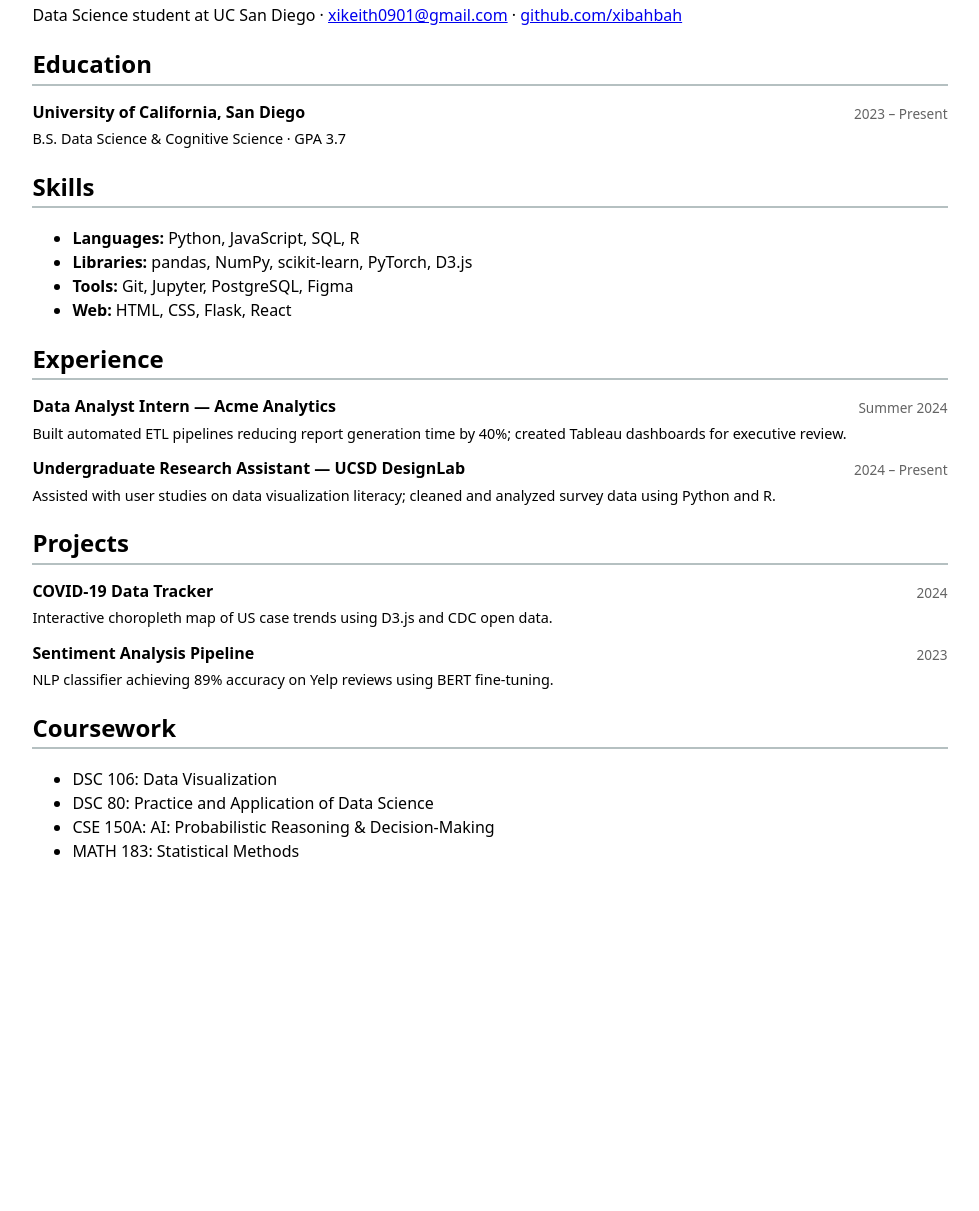
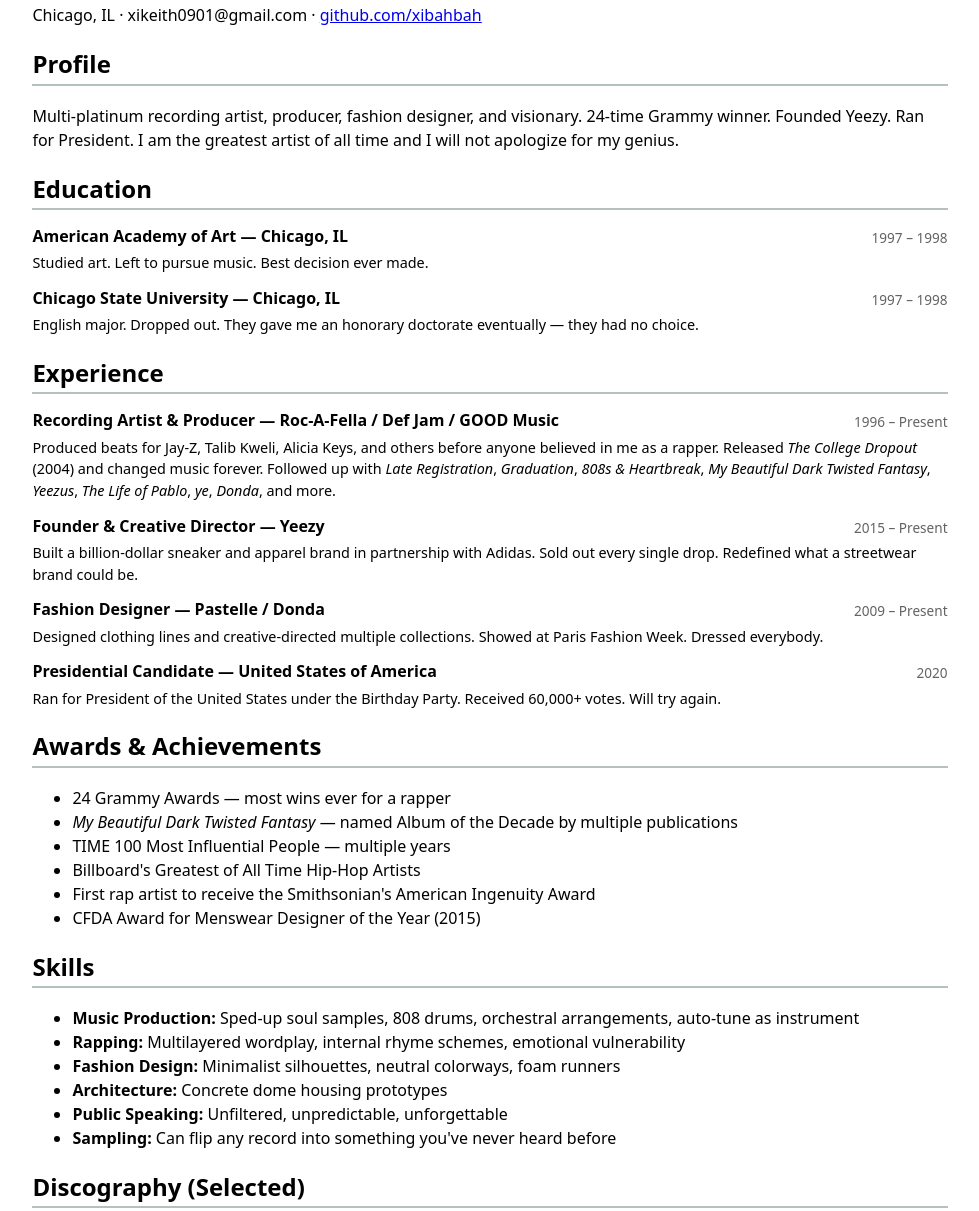
Before and after one commit to xibahbah/porfolio, a plain HTML site: page resume/index.html in a window 1280 px wide. Shown: the part 202-1413 px from the top of the page, without its empty margins (150-1129 px from the left). Before the commit the page ends 1089 px from the top, so only its background shows below. Drawn offline with Linux system fonts and the light colour scheme.

Commit message:
Update index.html

```diff
--- a/resume/index.html
+++ b/resume/index.html
@@ -16,63 +16,107 @@
     </nav>
 
     <h1>Keith Gong</h1>
-    <p>Data Science student at UC San Diego · <a href="mailto:xikeith0901@gmail.com">xikeith0901@gmail.com</a> · <a href="https://github.com/xibahbah">github.com/xibahbah</a></p>
+    <p>Chicago, IL · xikeith0901@gmail.com · <a href="https://github.com/xibahbah">github.com/xibahbah</a></p>
+
+    <section class="cv-section">
+        <h2>Profile</h2>
+        <p>Multi-platinum recording artist, producer, fashion designer, and visionary. 24-time Grammy winner. Founded Yeezy. Ran for President. I am the greatest artist of all time and I will not apologize for my genius.</p>
+    </section>
 
     <section class="cv-section">
         <h2>Education</h2>
         <div class="cv-entry">
-            <h3>University of California, San Diego</h3>
-            <span class="cv-meta">2023 – Present</span>
-            <p>B.S. Data Science &amp; Cognitive Science · GPA 3.7</p>
+            <h3>American Academy of Art — Chicago, IL</h3>
+            <span class="cv-meta">1997 – 1998</span>
+            <p>Studied art. Left to pursue music. Best decision ever made.</p>
         </div>
+        <div class="cv-entry">
+            <h3>Chicago State University — Chicago, IL</h3>
+            <span class="cv-meta">1997 – 1998</span>
+            <p>English major. Dropped out. They gave me an honorary doctorate eventually — they had no choice.</p>
+        </div>
+    </section>
+
+    <section class="cv-section">
+        <h2>Experience</h2>
+        <div class="cv-entry">
+            <h3>Recording Artist &amp; Producer — Roc-A-Fella / Def Jam / GOOD Music</h3>
+            <span class="cv-meta">1996 – Present</span>
+            <p>Produced beats for Jay-Z, Talib Kweli, Alicia Keys, and others before anyone believed in me as a rapper. Released <em>The College Dropout</em> (2004) and changed music forever. Followed up with <em>Late Registration</em>, <em>Graduation</em>, <em>808s &amp; Heartbreak</em>, <em>My Beautiful Dark Twisted Fantasy</em>, <em>Yeezus</em>, <em>The Life of Pablo</em>, <em>ye</em>, <em>Donda</em>, and more.</p>
+        </div>
+        <div class="cv-entry">
+            <h3>Founder &amp; Creative Director — Yeezy</h3>
+            <span class="cv-meta">2015 – Present</span>
+            <p>Built a billion-dollar sneaker and apparel brand in partnership with Adidas. Sold out every single drop. Redefined what a streetwear brand could be.</p>
+        </div>
+        <div class="cv-entry">
+            <h3>Fashion Designer — Pastelle / Donda</h3>
+            <span class="cv-meta">2009 – Present</span>
+            <p>Designed clothing lines and creative-directed multiple collections. Showed at Paris Fashion Week. Dressed everybody.</p>
+        </div>
+        <div class="cv-entry">
+            <h3>Presidential Candidate — United States of America</h3>
+            <span class="cv-meta">2020</span>
+            <p>Ran for President of the United States under the Birthday Party. Received 60,000+ votes. Will try again.</p>
+        </div>
+    </section>
+
+    <section class="cv-section">
+        <h2>Awards &amp; Achievements</h2>
+        <ul>
+            <li>24 Grammy Awards — most wins ever for a rapper</li>
+            <li><em>My Beautiful Dark Twisted Fantasy</em> — named Album of the Decade by multiple publications</li>
+            <li>TIME 100 Most Influential People — multiple years</li>
+            <li>Billboard's Greatest of All Time Hip-Hop Artists</li>
+            <li>First rap artist to receive the Smithsonian's American Ingenuity Award</li>
+            <li>CFDA Award for Menswear Designer of the Year (2015)</li>
+        </ul>
     </section>
 
     <section class="cv-section">
         <h2>Skills</h2>
         <ul>
-            <li><strong>Languages:</strong> Python, JavaScript, SQL, R</li>
-            <li><strong>Libraries:</strong> pandas, NumPy, scikit-learn, PyTorch, D3.js</li>
-            <li><strong>Tools:</strong> Git, Jupyter, PostgreSQL, Figma</li>
-            <li><strong>Web:</strong> HTML, CSS, Flask, React</li>
+            <li><strong>Music Production:</strong> Sped-up soul samples, 808 drums, orchestral arrangements, auto-tune as instrument</li>
+            <li><strong>Rapping:</strong> Multilayered wordplay, internal rhyme schemes, emotional vulnerability</li>
+            <li><strong>Fashion Design:</strong> Minimalist silhouettes, neutral colorways, foam runners</li>
+            <li><strong>Architecture:</strong> Concrete dome housing prototypes</li>
+            <li><strong>Public Speaking:</strong> Unfiltered, unpredictable, unforgettable</li>
+            <li><strong>Sampling:</strong> Can flip any record into something you've never heard before</li>
         </ul>
     </section>
 
     <section class="cv-section">
-        <h2>Experience</h2>
+        <h2>Discography (Selected)</h2>
         <div class="cv-entry">
-            <h3>Data Analyst Intern — Acme Analytics</h3>
-            <span class="cv-meta">Summer 2024</span>
-            <p>Built automated ETL pipelines reducing report generation time by 40%; created Tableau dashboards for executive review.</p>
+            <h3>The College Dropout</h3>
+            <span class="cv-meta">2004</span>
+            <p>Debut album. 4× Platinum. Introduced the world to the bear.</p>
         </div>
         <div class="cv-entry">
-            <h3>Undergraduate Research Assistant — UCSD DesignLab</h3>
-            <span class="cv-meta">2024 – Present</span>
-            <p>Assisted with user studies on data visualization literacy; cleaned and analyzed survey data using Python and R.</p>
-        </div>
-    </section>
-
-    <section class="cv-section">
-        <h2>Projects</h2>
-        <div class="cv-entry">
-            <h3>COVID-19 Data Tracker</h3>
-            <span class="cv-meta">2024</span>
-            <p>Interactive choropleth map of US case trends using D3.js and CDC open data.</p>
+            <h3>Late Registration</h3>
+            <span class="cv-meta">2005</span>
+            <p>Produced with Jon Brion. Won Grammy for Album of the Year. Perfection.</p>
         </div>
         <div class="cv-entry">
-            <h3>Sentiment Analysis Pipeline</h3>
-            <span class="cv-meta">2023</span>
-            <p>NLP classifier achieving 89% accuracy on Yelp reviews using BERT fine-tuning.</p>
+            <h3>Graduation</h3>
+            <span class="cv-meta">2007</span>
+            <p>Outsold 50 Cent in first-week sales. That was a moment.</p>
         </div>
-    </section>
-
-    <section class="cv-section">
-        <h2>Coursework</h2>
-        <ul>
-            <li>DSC 106: Data Visualization</li>
-            <li>DSC 80: Practice and Application of Data Science</li>
-            <li>CSE 150A: AI: Probabilistic Reasoning &amp; Decision-Making</li>
-            <li>MATH 183: Statistical Methods</li>
-        </ul>
+        <div class="cv-entry">
+            <h3>808s &amp; Heartbreak</h3>
+            <span class="cv-meta">2008</span>
+            <p>Invented modern emo rap. Drake, Kid Cudi, and half of SoundCloud owe me royalties.</p>
+        </div>
+        <div class="cv-entry">
+            <h3>My Beautiful Dark Twisted Fantasy</h3>
+            <span class="cv-meta">2010</span>
+            <p>Metacritic score: 94. Album of the decade. The greatest album ever made. I said it.</p>
+        </div>
+        <div class="cv-entry">
+            <h3>Yeezus</h3>
+            <span class="cv-meta">2013</span>
+            <p>Industrial rap. No features on the cover. No singles. Still went platinum.</p>
+        </div>
     </section>
 </body>
 </html>
```
